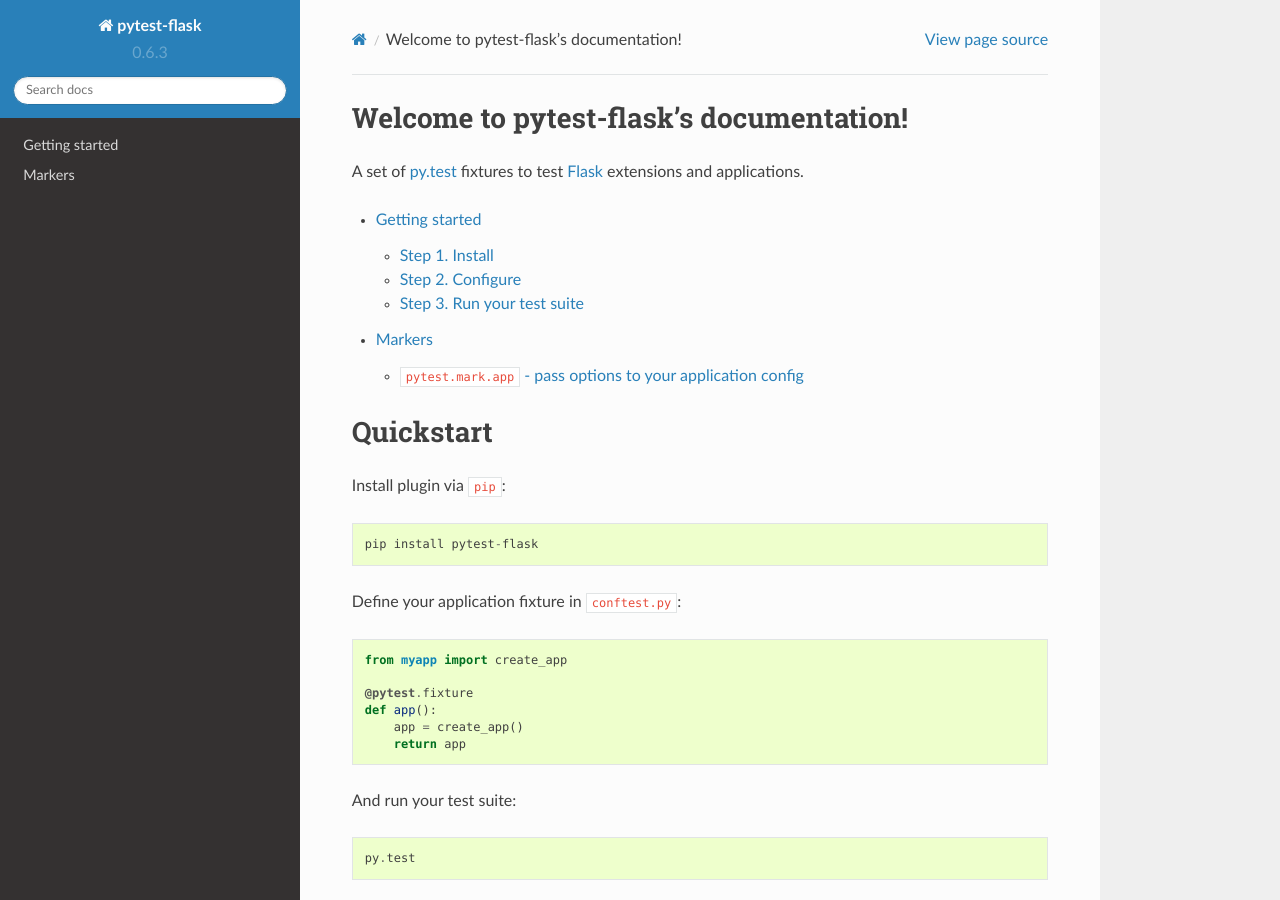
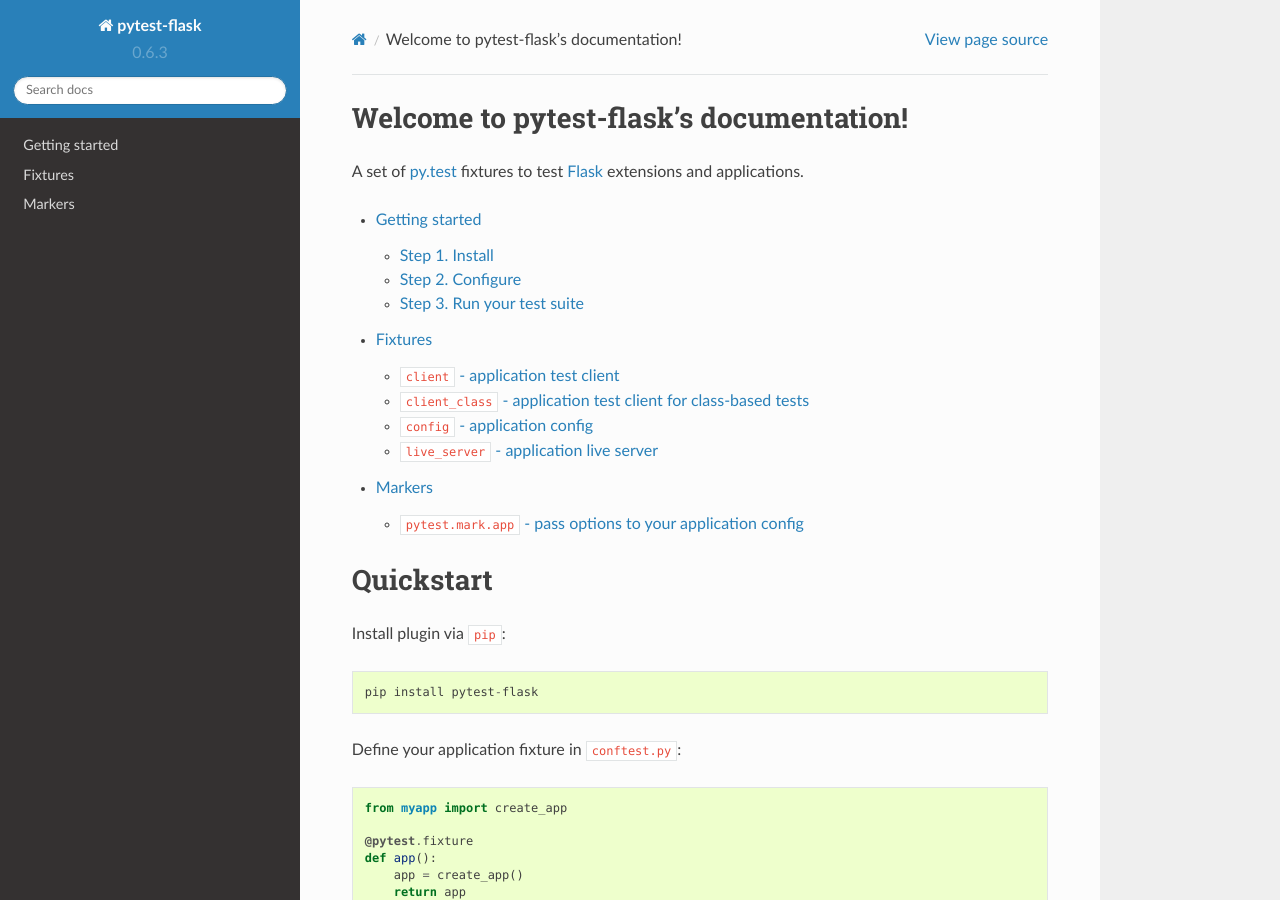
Before and after one commit to pytest-dev/pytest-flask, a Sphinx documentation site: the page built from docs/index.rst, in a window 1280 px wide and 900 px high. Built offline with Sphinx 7.4.7 and the Read the Docs theme 2.0.0, drawn with Linux system fonts in a browser that asks for light colours; some of the changed lines change nothing that is shown.

Commit message:
Add fixtures overview to documentation

```diff
--- /dev/null
+++ b/docs/fixtures.rst
@@ -0,0 +1,73 @@
+Fixtures
+========
+
+Plugin provides some useful fixtures to simplify application testing and
+development. More information on fixtures is available in the `py.test
+documentation <http://pytest.org/latest/fixture.html>`_.
+
+
+``client`` - application test client
+~~~~~~~~~~~~~~~~~~~~~~~~~~~~~~~~~~~~
+
+An instance of ``app.test_client``. Typically refers to
+`flask.Flask.test_client <http://flask.pocoo.org/docs/latest/api/#flask.Flask.test_client>`_.
+
+.. note::
+
+    During tests execution the application has pushed context, e.g.
+    ``url_for``, ``session`` and other context bound objects are available
+    without context managers.
+
+Example:
+""""""""
+
+.. code:: python
+
+    def test_myview(client):
+        assert client.get(url_for('myview')).status_code == 200
+
+
+``client_class`` - application test client for class-based tests
+~~~~~~~~~~~~~~~~~~~~~~~~~~~~~~~~~~~~~~~~~~~~~~~~~~~~~~~~~~~~~~~~
+
+Example:
+""""""""
+
+.. code:: python
+
+    @pytest.mark.usefixtures('client_class')
+    class TestSuite:
+
+        def test_myview(self):
+            assert self.client.get(url_for('myview')).status_code == 200
+
+
+``config`` - application config
+~~~~~~~~~~~~~~~~~~~~~~~~~~~~~~~
+
+An instance of ``app.config``. Typically refers to `flask.Flask.Config <http://flask.pocoo.org/docs/latest/api/#flask.Flask.config>`_.
+
+
+``live_server`` - application live server
+~~~~~~~~~~~~~~~~~~~~~~~~~~~~~~~~~~~~~~~~~
+
+Run application in a separate process (useful for tests with Selenium_ and
+other headless browsers).
+
+.. note::
+
+    The server's URL can be retrieved using the ``url_for`` function.
+
+.. code:: python
+
+    from flask import url_for
+
+    @pytest.mark.usefixtures('live_server')
+    class TestLiveServer:
+
+        def test_server_is_up_and_running(self):
+            res = urllib2.urlopen(url_for('index', _external=True))
+            assert b'OK' in res.read()
+            assert res.code == 200
+
+.. _Selenium: http://www.seleniumhq.org
--- a/docs/index.rst
+++ b/docs/index.rst
@@ -8,6 +8,7 @@
    :maxdepth: 2
 
    tutorial
+   fixtures
    markers
 
 
```
